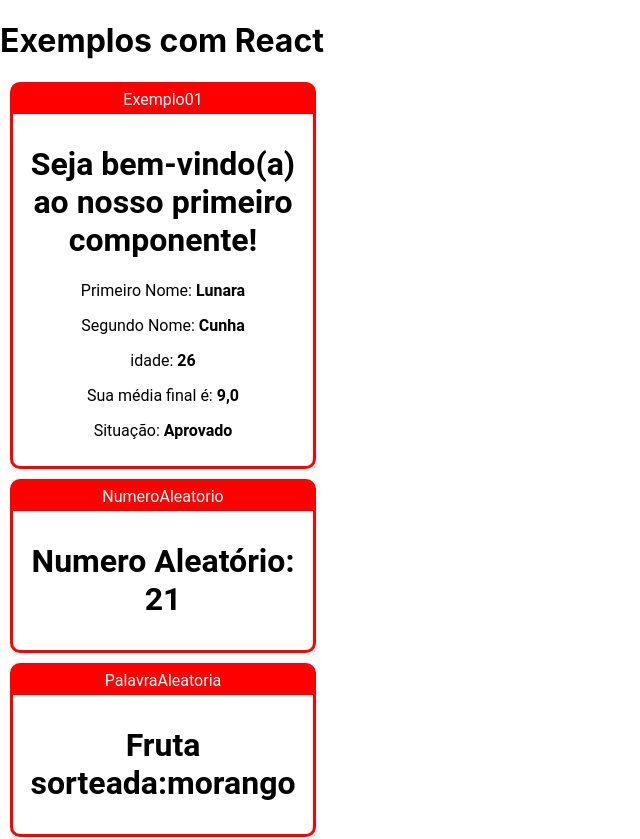
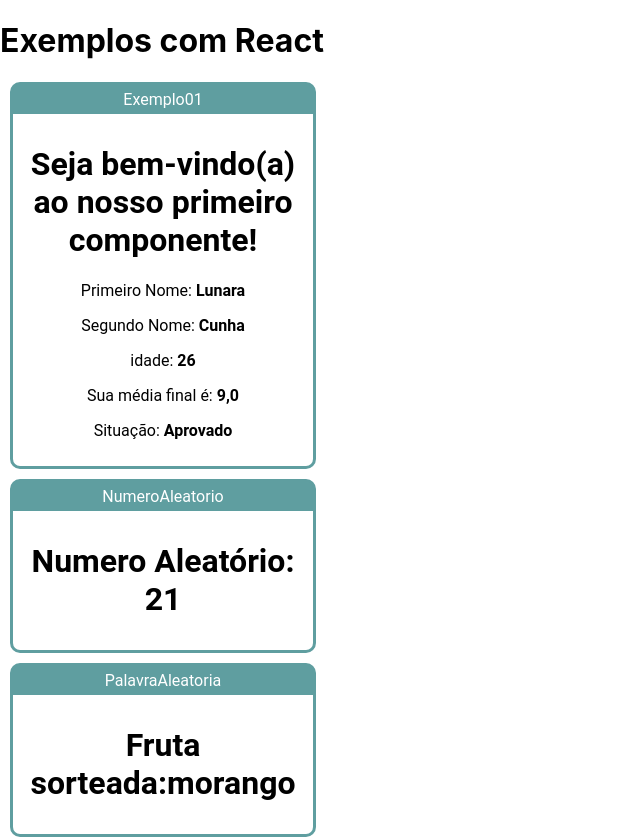
Before and after one commit to lcunha957/DS402_InternetIII, a React (Create React App) app in the folder Proj1-React-app/: page / in a window 1280 px wide. Shown: the top 839 px of the page, without its empty margins (0-640 px from the left). Built offline with nearby package versions, Linux system fonts and the light colour scheme.

Commit message:
exercicio 3.2 da apostila 02 react
.

```diff
--- a/Proj1-React-app/src/components/Card/Card.css
+++ b/Proj1-React-app/src/components/Card/Card.css
@@ -1,5 +1,5 @@
 .card {
-    background-color: red;
+    /*background-color: red; */
     border: 3px solid red;
     border-radius: 10px;
     overflow: hidden;
@@ -23,3 +23,7 @@ max-width: 300px;
     padding: 10px;
 flex-grow: 1;
 }
+
+.card .estilo{
+ background-color: red;
+}
--- a/Proj1-React-app/src/components/Card/Card.js
+++ b/Proj1-React-app/src/components/Card/Card.js
@@ -1,11 +1,14 @@
 import React from "react";
 import "./Card.css";
+export default function Card(props) {
+const estilo = {
+    backgroundColor: "#5F9EA0",
+    borderColor: "#5F9EA0"
+}
+return(
 
-export default function Card(props) {
-   return(
-       <div className="card">
-           <div className="titulo">{props.titulo}</div>
-           <div className="conteudo">{props.children}</div>
-       </div>
-   )
-}
+<div className="card" style={estilo}>
+    <div className="titulo"> { props.titulo} </div>
+    <div className="conteudo"> { props.children }</div>
+</div>
+); }
```
Also changed, not shown: 1 other file (tests, documents, lock files or other folders).
